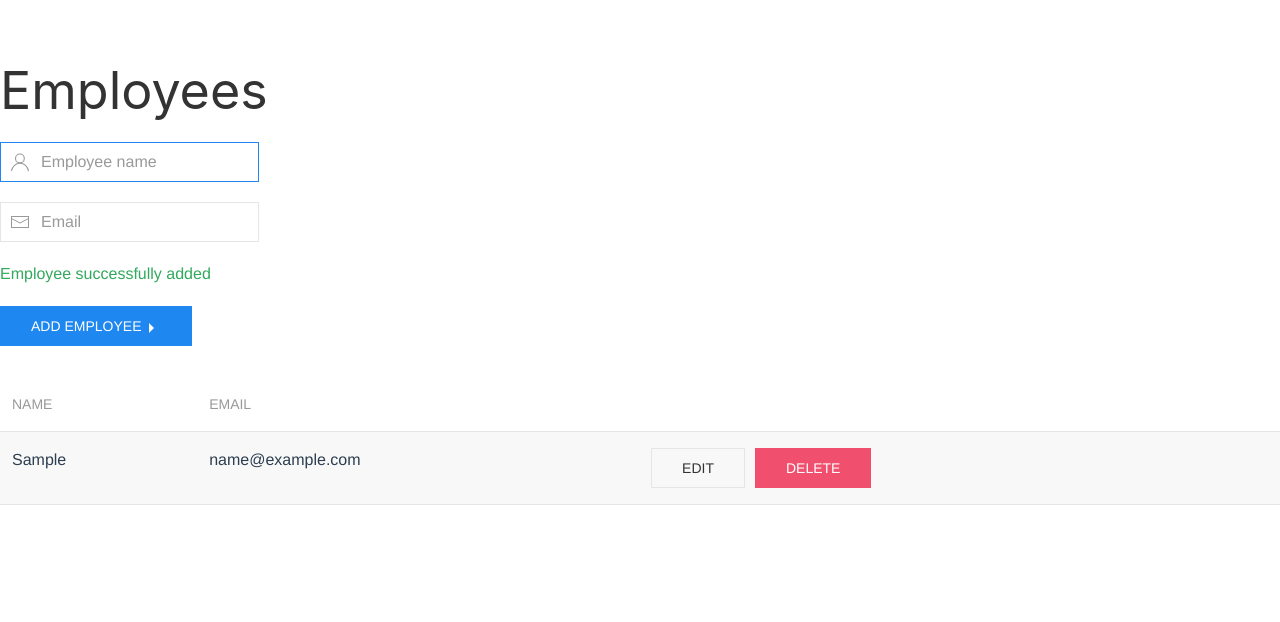
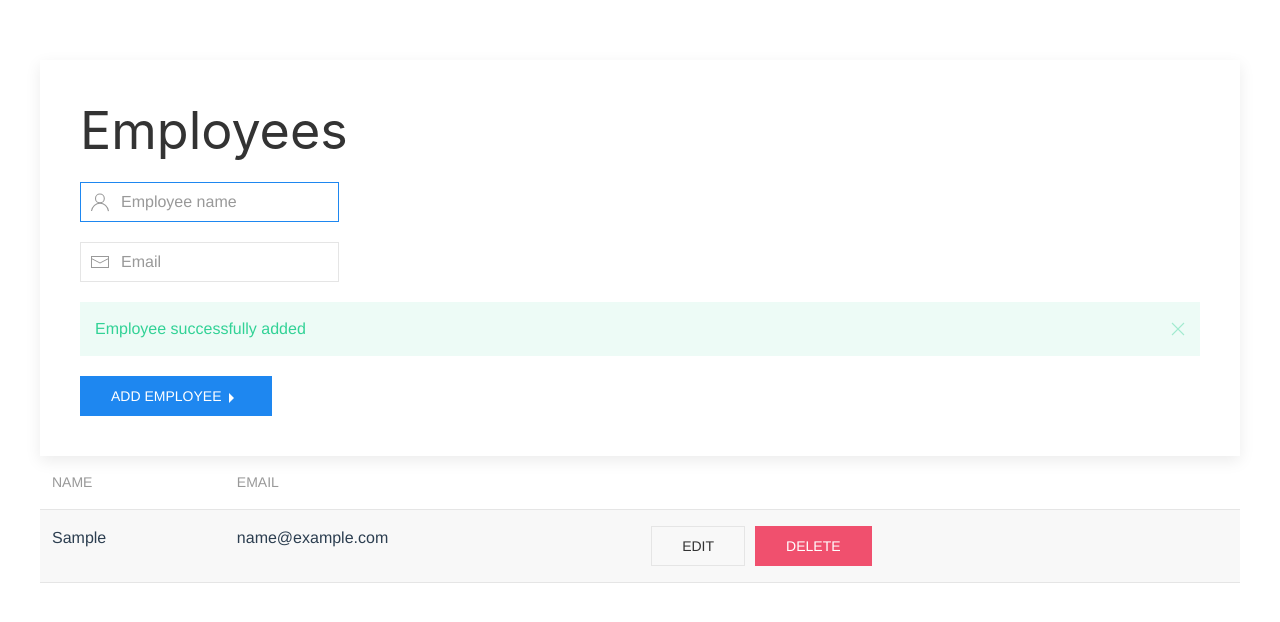
Before and after one commit to kamilpikula/employees-panel, a Vue app: page / in a window 1280 px wide. Both pictures are taken after typing "Sample", "name@example.com" into the empty fields and a click on the button "ADD EMPLOYEE". Shown: the top 622 px of the page. Built offline with nearby package versions, Linux system fonts and the light colour scheme; no server answers.

Commit message:
delete custom class to ui kit classes

```diff
--- a/public/index.html
+++ b/public/index.html
@@ -11,7 +11,8 @@
     <noscript>
       <strong>We're sorry but employees-panel doesn't work properly without JavaScript enabled. Please enable it to continue.</strong>
     </noscript>
-    <div id="app"></div>
-    <!-- built files will be auto injected -->
+    <div class="uk-container">
+      <div id="app"></div>
+    </div>
   </body>
 </html>
--- a/src/App.vue
+++ b/src/App.vue
@@ -1,6 +1,5 @@
 <template>
   <div id="app">
-    <h1 class="uk-heading-small">Employees</h1>
     <employee-form @add:employee="addEmployee" />
     <employee-table :employees="employees"
                     @delete:employee="deleteEmployee"
--- a/src/components/EmployeeForm.vue
+++ b/src/components/EmployeeForm.vue
@@ -1,11 +1,13 @@
 <template>
+<div class="uk-card uk-card-default uk-card-body">
+  <h1 class="uk-heading-small">Employees</h1>
 <form @submit.prevent="handleSubmit">
   <div class="uk-margin">
     <div class="uk-inline">
       <span class="uk-form-icon" uk-icon="icon: user"></span>
       <input ref="first"
              type="text"
-             :class="{ 'has-error': submitting && invalidName }"
+             :class="{ 'uk-form-danger': submitting && invalidName }"
              v-model="employee.name"
              @focus="clearStatus"
              @keypress="clearStatus"
@@ -17,21 +19,24 @@
     <div class="uk-inline">
       <span class="uk-form-icon" uk-icon="icon: mail"></span>
       <input type="email"
-             :class="{ 'has-error': submitting && invalidEmail }"
+             :class="{ 'uk-form-danger': submitting && invalidEmail }"
              v-model="employee.email"
              @focus="clearStatus"
              class="uk-input"
              placeholder="Email">
     </div>
   </div>
-  <p v-if="error && submitting" class="error-message">
+  <div v-if="error && submitting" class="uk-alert-danger" uk-alert>
+    <a class="uk-alert-close" uk-close></a>
     Please fill out all required fields!
-  </p>
-  <p v-if="success" class="success-message">
+  </div>
+  <div v-if="success" class="uk-alert-success" uk-alert>
+    <a class="uk-alert-close" uk-close></a>
     Employee successfully added
-  </p>
+  </div>
   <button class="uk-button uk-button-primary" uk-icon="icon: triangle-right">Add Employee</button>
 </form>
+</div>
 </template>
 
 <script>
@@ -94,16 +99,4 @@ export default {
   [class*='-message'] {
     font-weight: 500;
   }
-
-  .has-error {
-    border: 1px solid #d33c40;
-  }
-
-  .error-message {
-    color: #d33c40;
-  }
-
-  .success-message {
-    color: #32a95d;
-  }
 </style>
```
